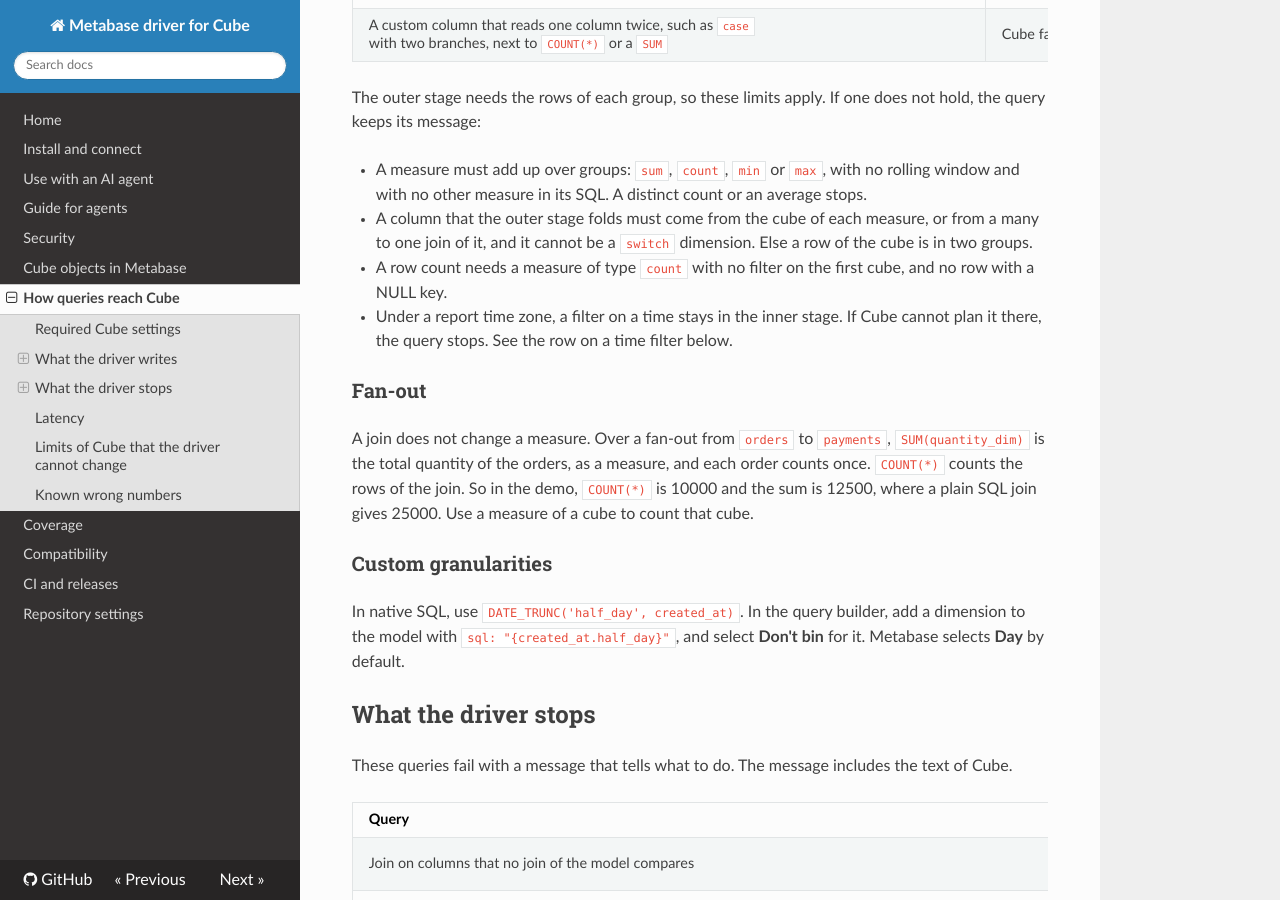
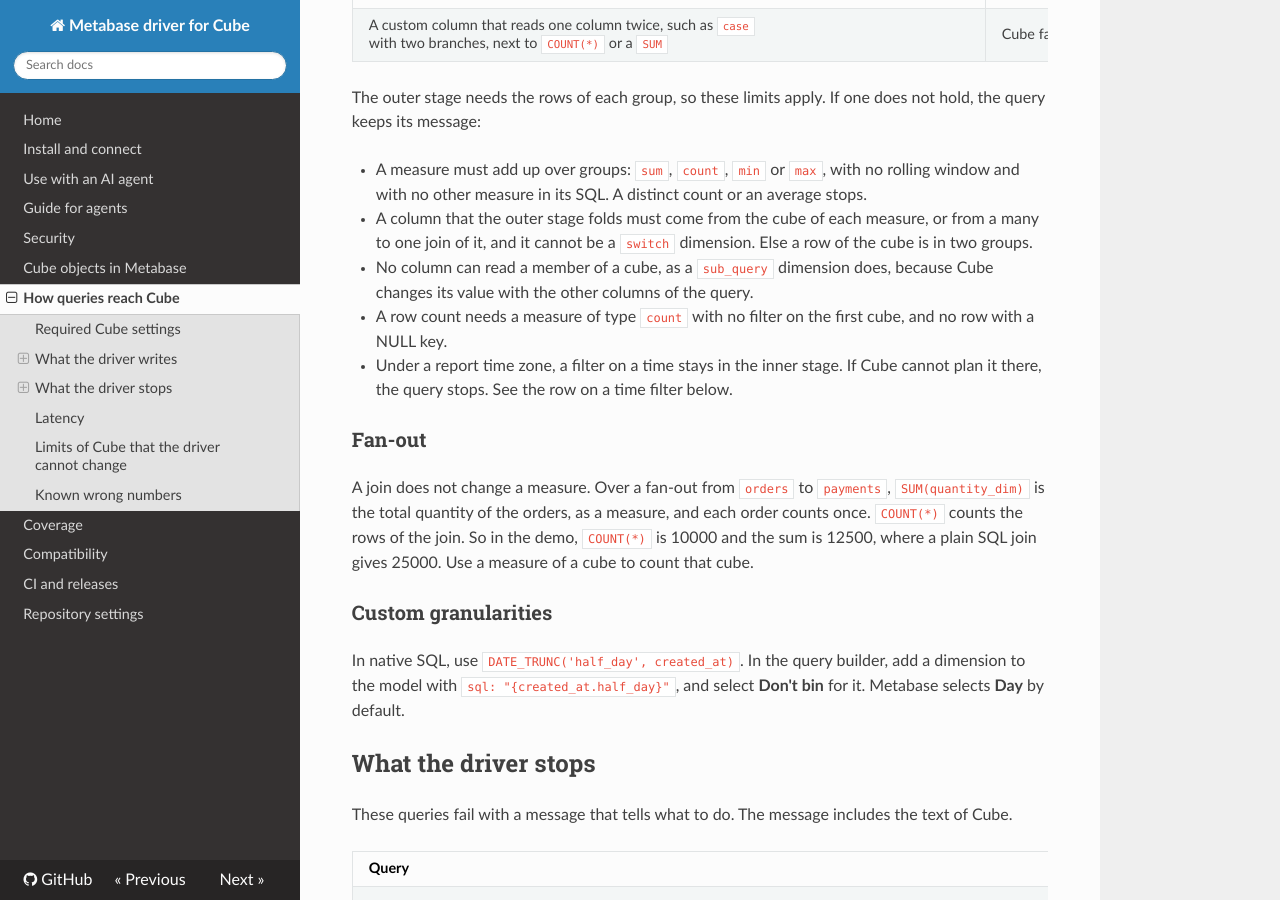
Before and after one commit to andrewkomkov/metabase-cube-driver, an MkDocs documentation site: the page built from docs/query-compilation.md, in a window 1280 px wide and 900 px high, scrolled down 3999 px. Built offline with MkDocs 1.6.1, drawn with Linux system fonts in a browser that asks for light colours; nearby versions of some CDN libraries.

Commit message:
fix(driver): keep a sub_query dimension out of two stages
An x-ray card gave a wrong sum, because Cube changes such a value with the other
columns of the query. The query keeps its refusal.

```diff
--- a/docs/query-compilation.md
+++ b/docs/query-compilation.md
@@ -99,6 +99,7 @@
 
 - A measure must add up over groups: `sum`, `count`, `min` or `max`, with no rolling window and with no other measure in its SQL. A distinct count or an average stops.
 - A column that the outer stage folds must come from the cube of each measure, or from a many to one join of it, and it cannot be a `switch` dimension. Else a row of the cube is in two groups.
+- No column can read a member of a cube, as a `sub_query` dimension does, because Cube changes its value with the other columns of the query.
 - A row count needs a measure of type `count` with no filter on the first cube, and no row with a NULL key.
 - Under a report time zone, a filter on a time stays in the inner stage. If Cube cannot plan it there, the query stops. See the row on a time filter below.
 
```
Also changed, not shown: 2 other files.
